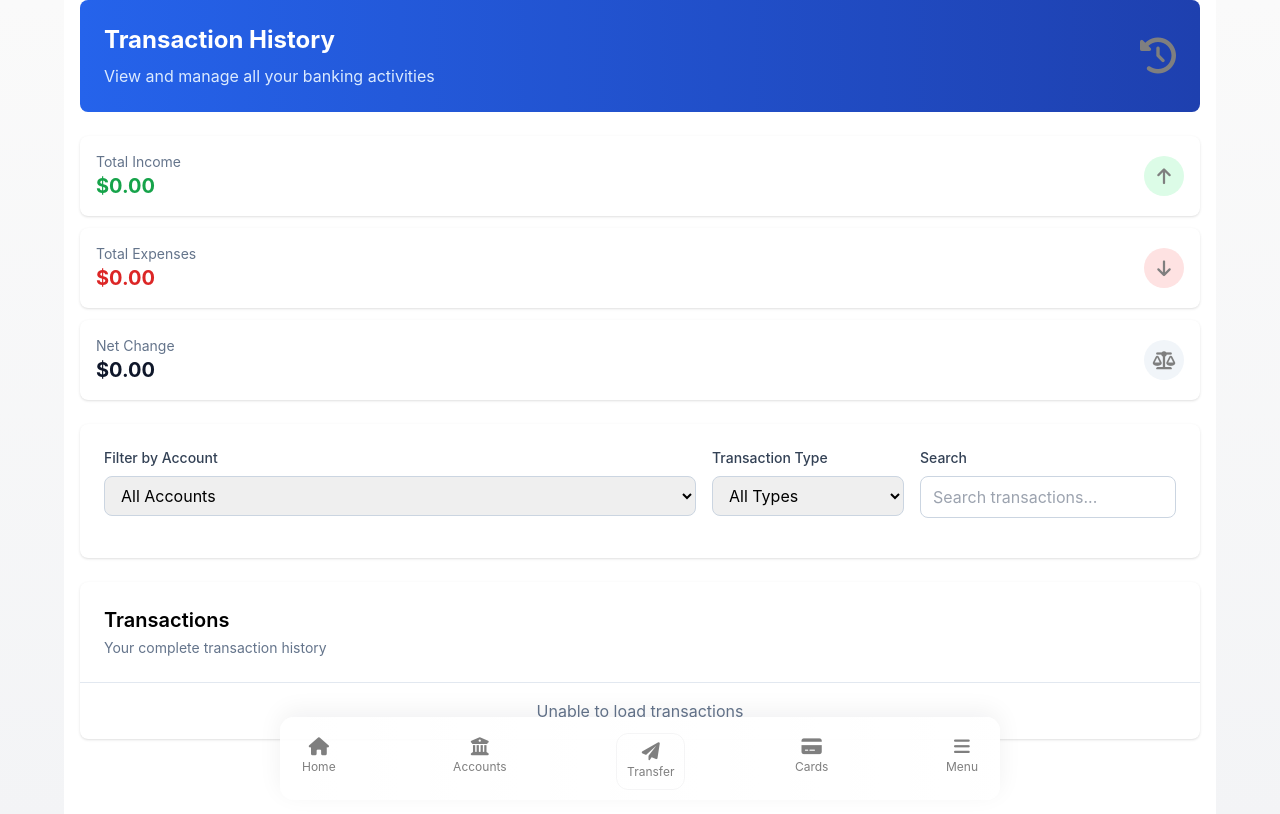
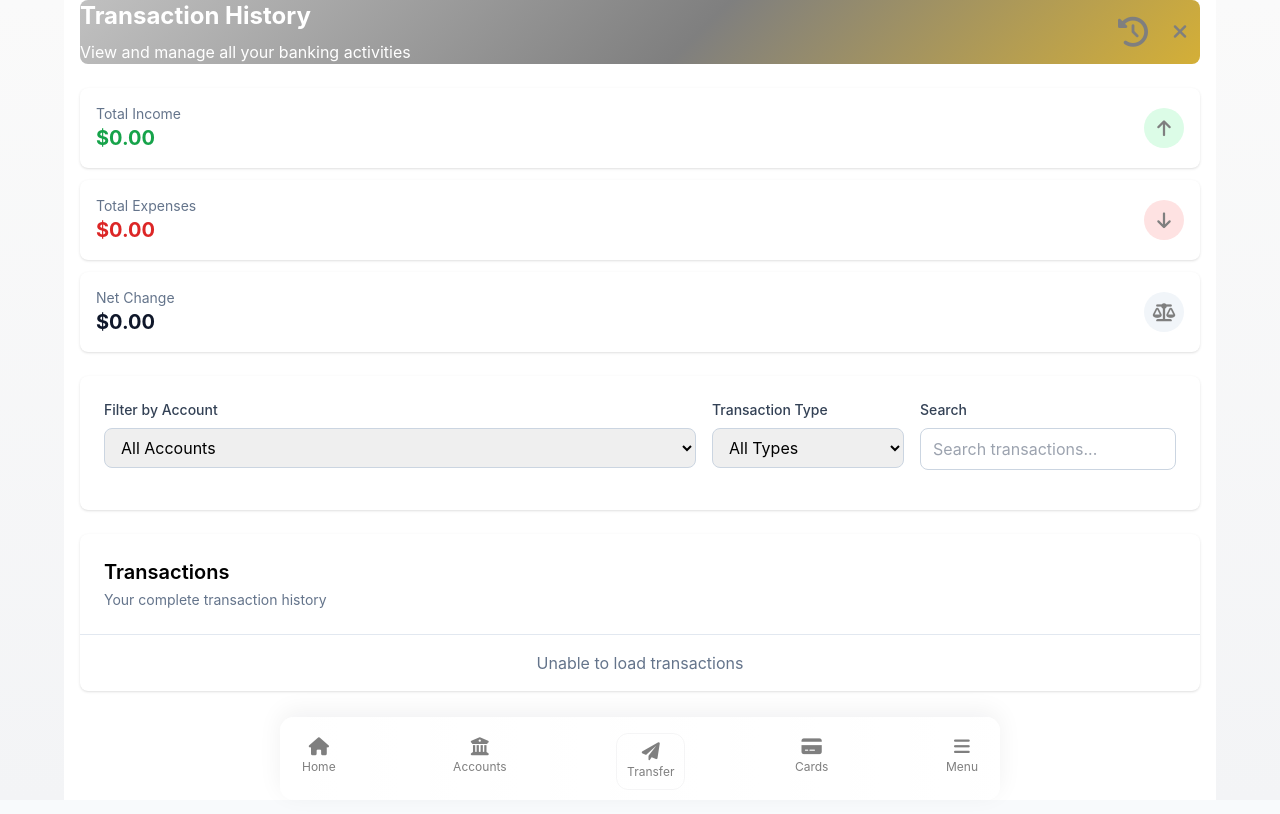
Before and after one commit to deuarmy112/american-bank-united, a website: page transactions.html in a window 1280 px wide. Drawn offline with Linux system fonts and the light colour scheme; no server answers; sample sign-in values are in the browser's storage.

Commit message:
Align transaction history header with app theme

```diff
--- a/transactions.html
+++ b/transactions.html
@@ -17,14 +17,17 @@
 <body class="bg-slate-50">
     <main class="max-w-6xl mx-auto bg-white min-h-screen pb-20 px-4">
         <!-- Header -->
-        <div class="bg-gradient-to-r from-blue-600 to-blue-800 text-white rounded-lg p-6 mb-6">
+        <div class="text-white rounded-lg p-5 sm:p-6 mb-6" style="background: linear-gradient(135deg, var(--abu-silver), var(--abu-grey) 55%, var(--abu-gold));">
             <div class="flex items-center justify-between">
                 <div>
                     <h1 class="text-2xl font-bold mb-2">Transaction History</h1>
-                    <p class="text-blue-100">View and manage all your banking activities</p>
+                    <p class="text-white/85">View and manage all your banking activities</p>
                 </div>
-                <div class="hidden md:block">
-                    <i class="fas fa-history text-4xl text-blue-200"></i>
+                <div class="flex items-center gap-3">
+                    <i class="fas fa-history text-3xl sm:text-4xl text-white/75"></i>
+                    <button type="button" onclick="if (document.referrer && new URL(document.referrer).origin === location.origin) history.back(); else location.href = 'dashboard.html';" class="w-10 h-10 rounded-full flex items-center justify-center text-white/90 hover:bg-white/20 transition-colors" aria-label="Close transaction history" title="Close">
+                        <i class="fas fa-times text-xl"></i>
+                    </button>
                 </div>
             </div>
         </div>
```
